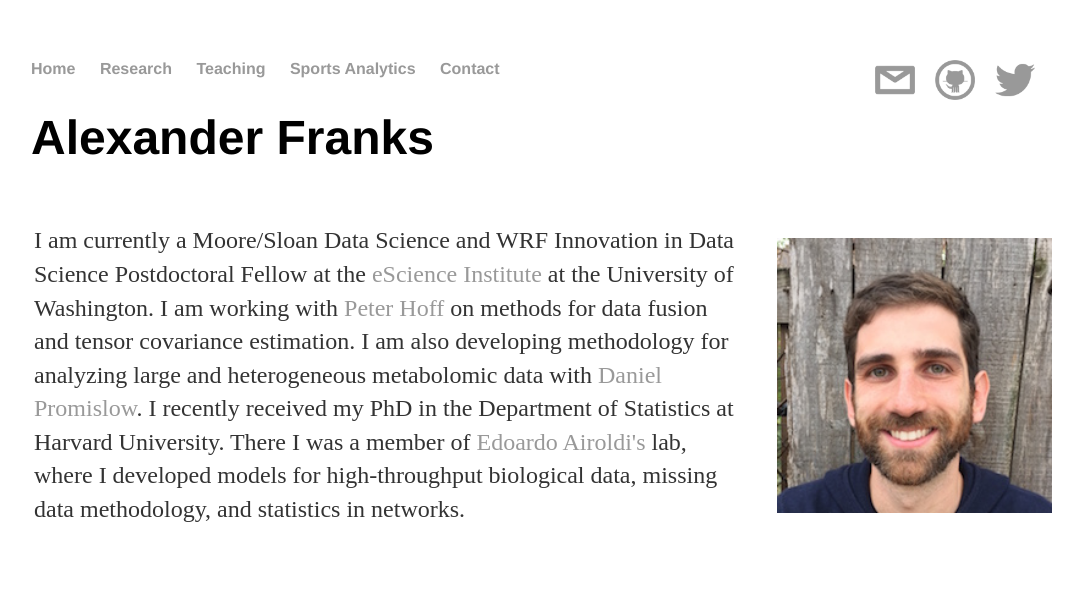
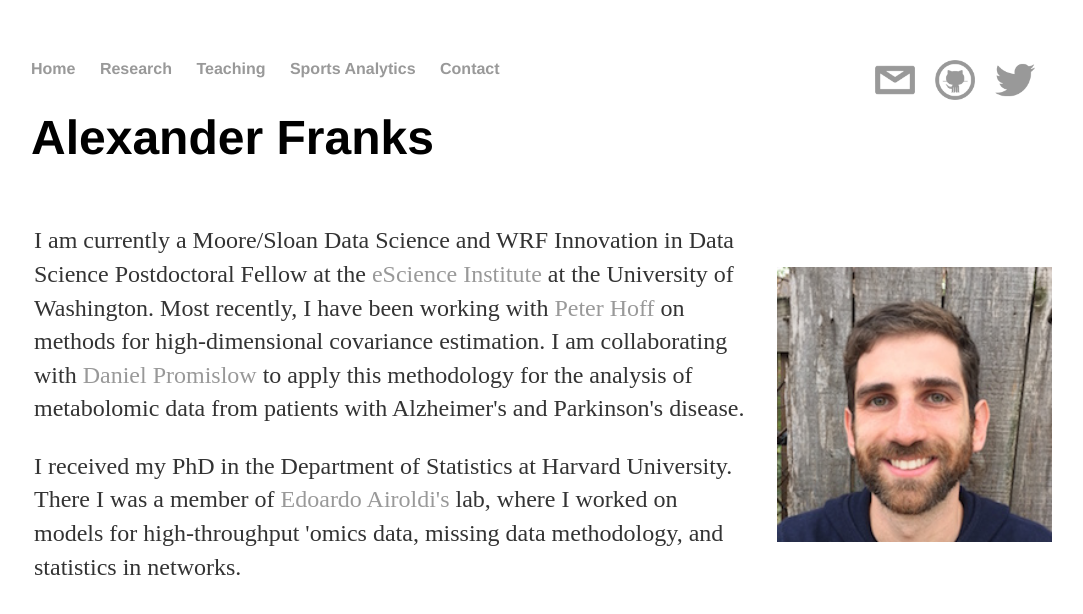
Before and after one commit to afranks86/afranks86.github.io, a Jekyll site: the page built from index.html, in a window 1280 px wide. Shown: the top 614 px of the page, without its empty margins (97-1180 px from the left). Built offline with Jekyll 4.4.1, drawn with Linux system fonts in a browser that asks for light colours; nearby versions of some CDN libraries.

Commit message:
Update home page blurb

```diff
--- a/index.html
+++ b/index.html
@@ -7,20 +7,10 @@ title: Alexander Franks - Home
   <h1>Alexander Franks</h1>
   <table style="width=100%">
     <tr>
-      <td width="70%"> <p>I am currently a Moore/Sloan Data Science and WRF
-      Innovation in Data Science Postdoctoral Fellow at
-      the <a href="http://escience.washington.edu/" >eScience
-      Institute</a> at the University of Washington.  I am working
-      with <a href="http://www.stat.washington.edu/people/pdhoff/">Peter
-      Hoff</a> on methods for data fusion
-      and tensor covariance estimation.  I am also developing
-      methodology for analyzing large and heterogeneous metabolomic
-      data with <a href="http://www.promislowlab.org/">Daniel
-      Promislow</a>.  I recently received my PhD in the Department of
-      Statistics at Harvard University.  There I was a member
-      of <a href="http://www.people.fas.harvard.edu/~airoldi/">Edoardo
-      Airoldi's</a> lab, where I developed models for high-throughput
-      biological data, missing data methodology, and statistics in networks.</p>
+      <td width="70%">
+	<p>I am currently a Moore/Sloan Data Science and WRF Innovation in Data Science Postdoctoral Fellow at the <a href="http://escience.washington.edu/" >eScience Institute</a> at the University of Washington.  Most recently, I have been working with <a href="https://pdhoff.github.io/">Peter Hoff</a>  on methods for high-dimensional covariance estimation.  I am collaborating with <a href="http://www.promislowlab.org/">Daniel Promislow</a> to apply this methodology for the analysis of metabolomic data from patients with Alzheimer's and Parkinson's disease.</p>
+
+	<p>I received my PhD in the Department of Statistics at Harvard University.  There I was a member of <a href="http://www.people.fas.harvard.edu/~airoldi/">Edoardo Airoldi's</a> lab, where I worked on models for high-throughput 'omics data, missing data methodology, and statistics in networks.</p>
       </td>
       <td width="30%">
         <img class="displayed" src="images/headshot.jpg" alt="Headshot" width="275" align="right">
```
